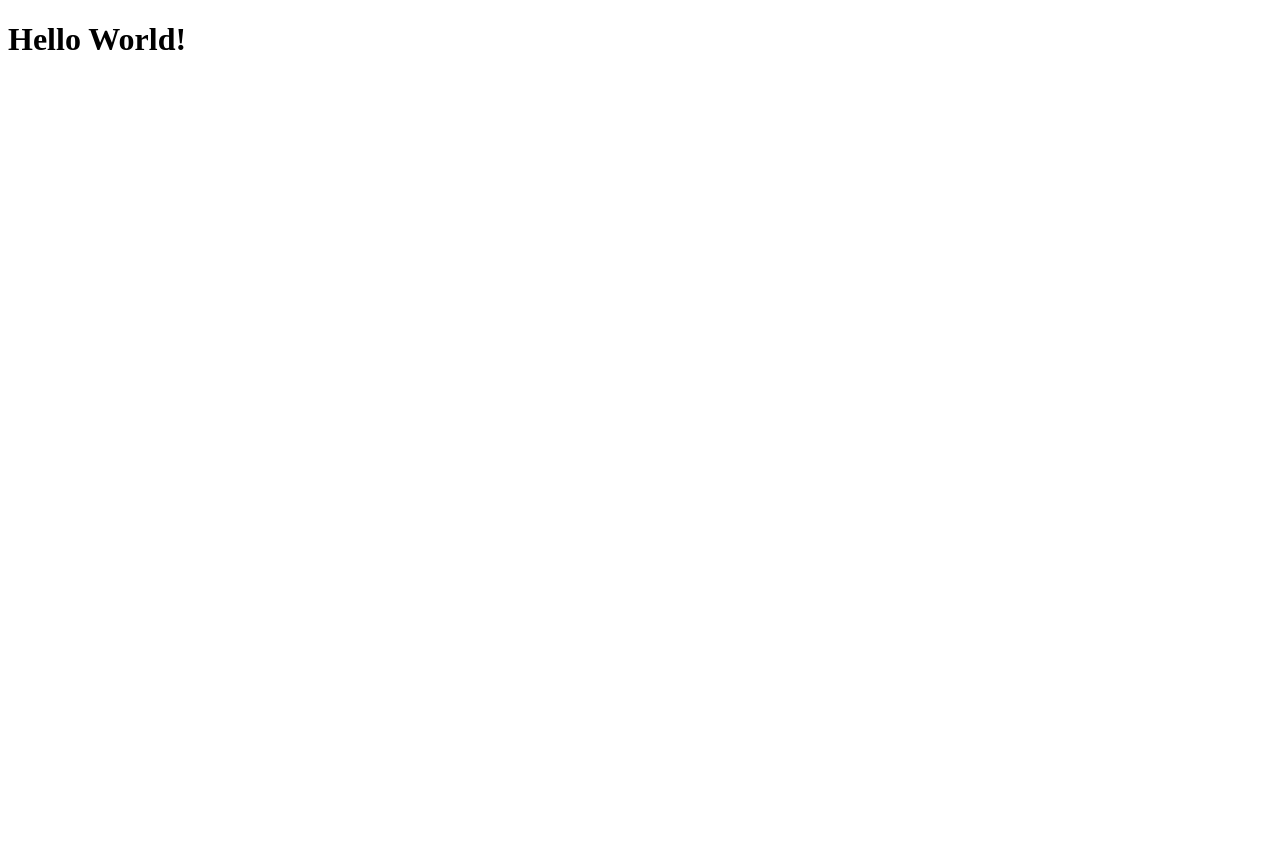
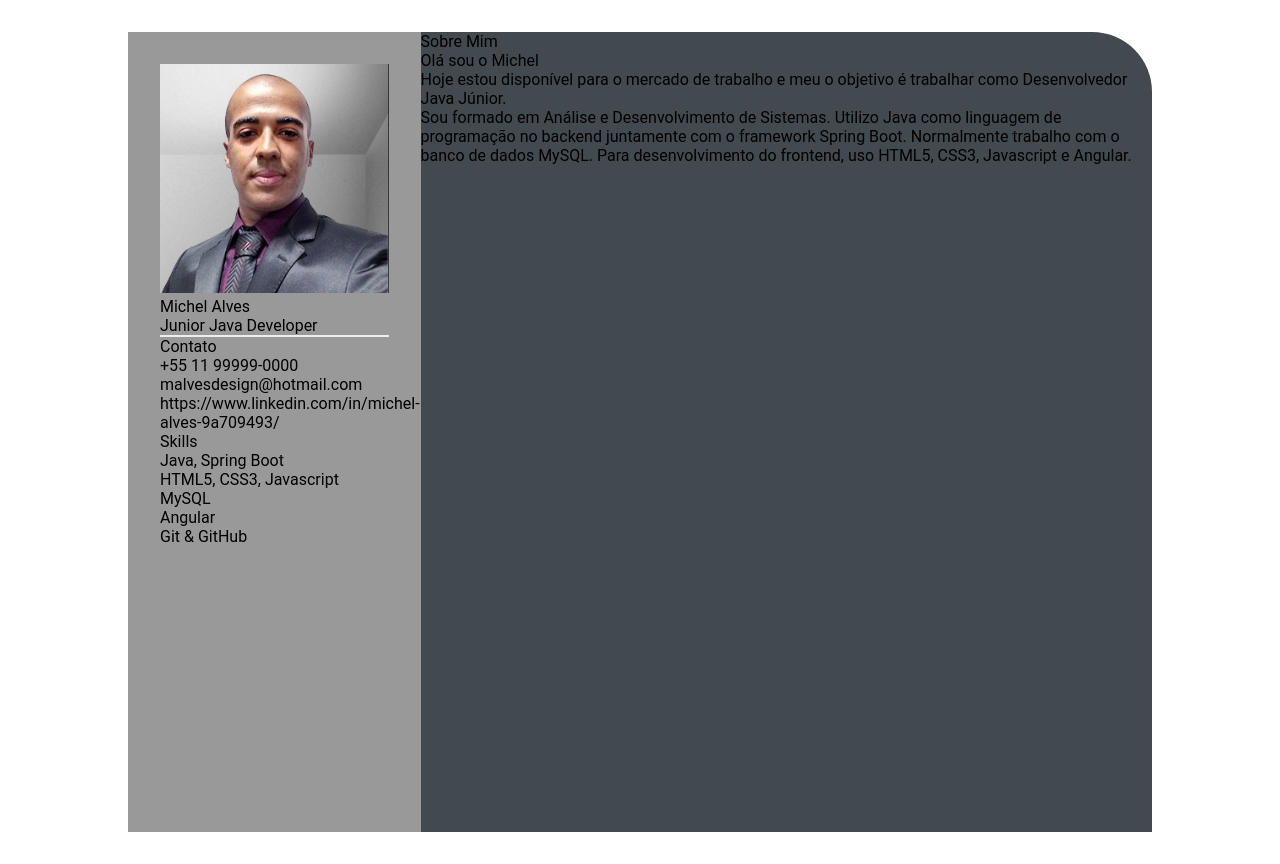
Before and after one commit to michel-a/jornada-dev, a plain HTML site: page index.html in a window 1280 px wide. Before the commit the page ends 800 px from the top, so only its background shows below. Drawn offline with Linux system fonts and the light colour scheme.

Commit message:
feature: add CSS & img

```diff
--- /dev/null
+++ b/css/style.css
@@ -0,0 +1,41 @@
+* {
+    margin: 0;
+    padding: 0;
+    box-sizing: border-box;
+    list-style: none;
+    font-family: 'Roboto', sans-serif;
+}
+
+.resume-contents {
+    min-height: 100vh;
+    width: 80%;
+    margin: 2rem auto;
+    display: grid;
+    grid-template-columns: repeat(7, 1fr);
+}
+
+.left-section {
+    grid-column: span 2;
+    height: 100%;
+    background-color: #999;
+}
+
+.right-section {
+    grid-column: span 5;
+    height: 100%;
+    background-color: #424a50;
+    border-radius: 0 60px 0 0;
+}
+
+.left-section-contents {
+    padding: 2rem 2rem;
+}
+
+.profile {
+    width: 100%;
+    border-bottom: 2px solid #eee;
+}
+
+.profile .profile-image {
+    width: 100%;
+}
--- a/index.html
+++ b/index.html
@@ -1,10 +1,67 @@
 <!DOCTYPE html>
 <html lang="pt-br">
-    <head>
-        <meta charset="utf-8" />
-        <title>Jornada Dev</title>
-    </head>
-    <body>
-        <h1>Hello World!</h1>
-    </body>
+<head>
+    <meta charset="UTF-8">
+    <meta http-equiv="X-UA-Compatible" content="IE=edge">
+    <meta name="viewport" content="width=device-width, initial-scale=1.0">
+    <link rel="stylesheet" href="css/style.css">
+    <title>Michel Alves CV</title>
+</head>
+<body>
+    <main class="resume-contents">
+        <section class="left-section">
+            <section class="left-section-contents">
+                <div class="profile">
+                    <img src="img/profile-image.jpg" alt="Profile image" class="profile-image" />
+                    <p class="name">Michel Alves</p>
+                    <p class="profession">Junior Java Developer</p>
+                </div>
+                <div class="contact-info">
+                    <p class="left-title">Contato</p>
+                    <ul>
+                        <li><i class="fa fa-phone"></i>+55 11 99999-0000</li>
+                        <li><i class="fa fa-envelope"></i>malvesdesign@hotmail.com</li>
+                        <li><i class="fa fa-globe"></i>https://www.linkedin.com/in/michel-alves-9a709493/</li>
+                        <li><i class="fa fa-github"></i></li>
+                    </ul>
+                </div>
+                <div class="skills">
+                    <p class="left-title">Skills</p>
+                    <ul>
+                        <li>
+                            <p>Java, Spring Boot</p>
+                        </li>
+                        <li>
+                            <p>HTML5, CSS3, Javascript</p>
+                        </li>
+                        <li>
+                            <p>MySQL</p>
+                        </li>
+                        <li>
+                            <p>Angular</p>
+                        </li>
+                        <li>
+                            <p>Git & GitHub</p>
+                        </li>
+                    </ul>
+                </div>
+            </section>
+        </section>
+
+        <section class="right-section">
+            <section class="right-section-contents">
+                <section class="about gap">
+                    <div class="right-title">Sobre Mim</div>
+                    <p class="about-me-contents">
+                        Olá sou o Michel
+                        <br/>
+                        Hoje estou disponível para o mercado de trabalho e meu o objetivo é trabalhar como Desenvolvedor Java Júnior.
+                        <br/>
+                        Sou formado em Análise e Desenvolvimento de Sistemas. Utilizo Java como linguagem de programação no backend juntamente com o framework Spring Boot. Normalmente trabalho com o banco de dados MySQL. Para desenvolvimento do frontend, uso HTML5, CSS3, Javascript e Angular.
+                    </p>
+                </section>
+            </section>
+        </section>
+    </main>
+</body>
 </html>
```
Also changed, not shown: img/profile-image.jpg (added).
